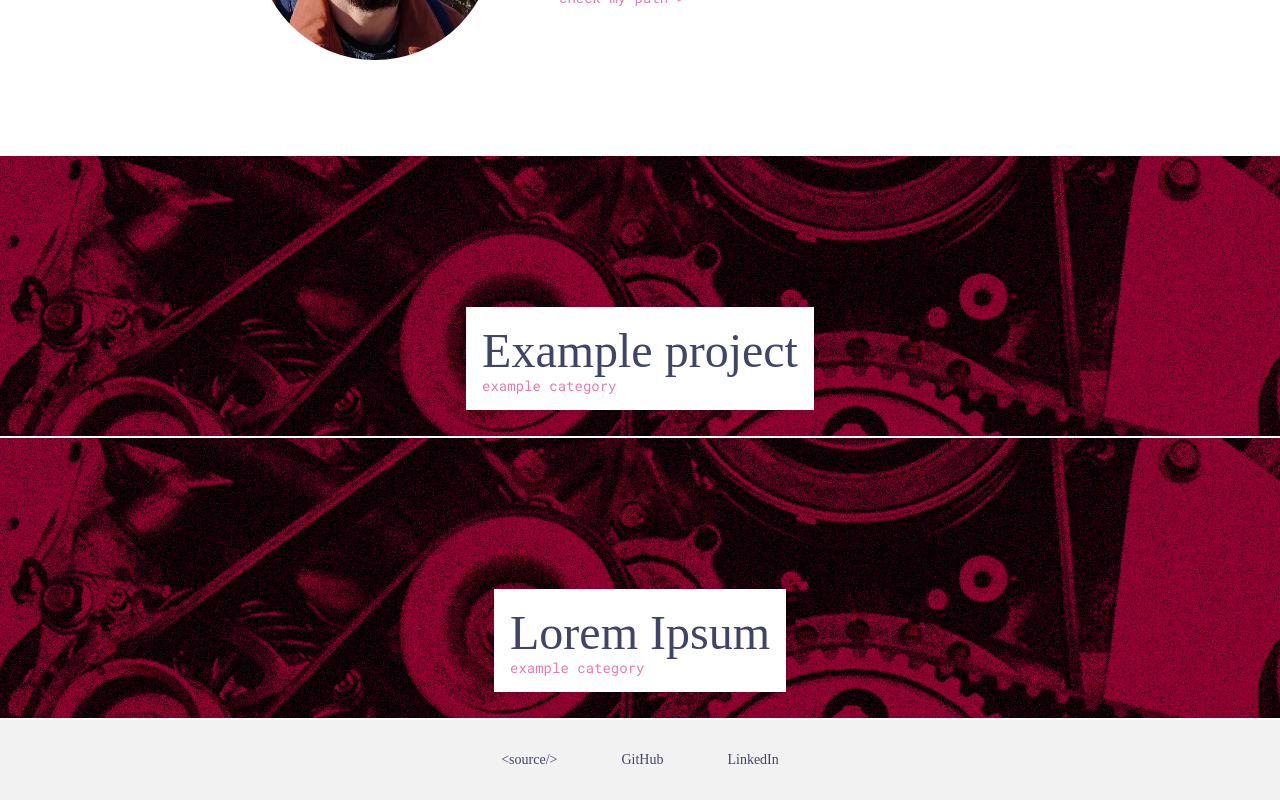
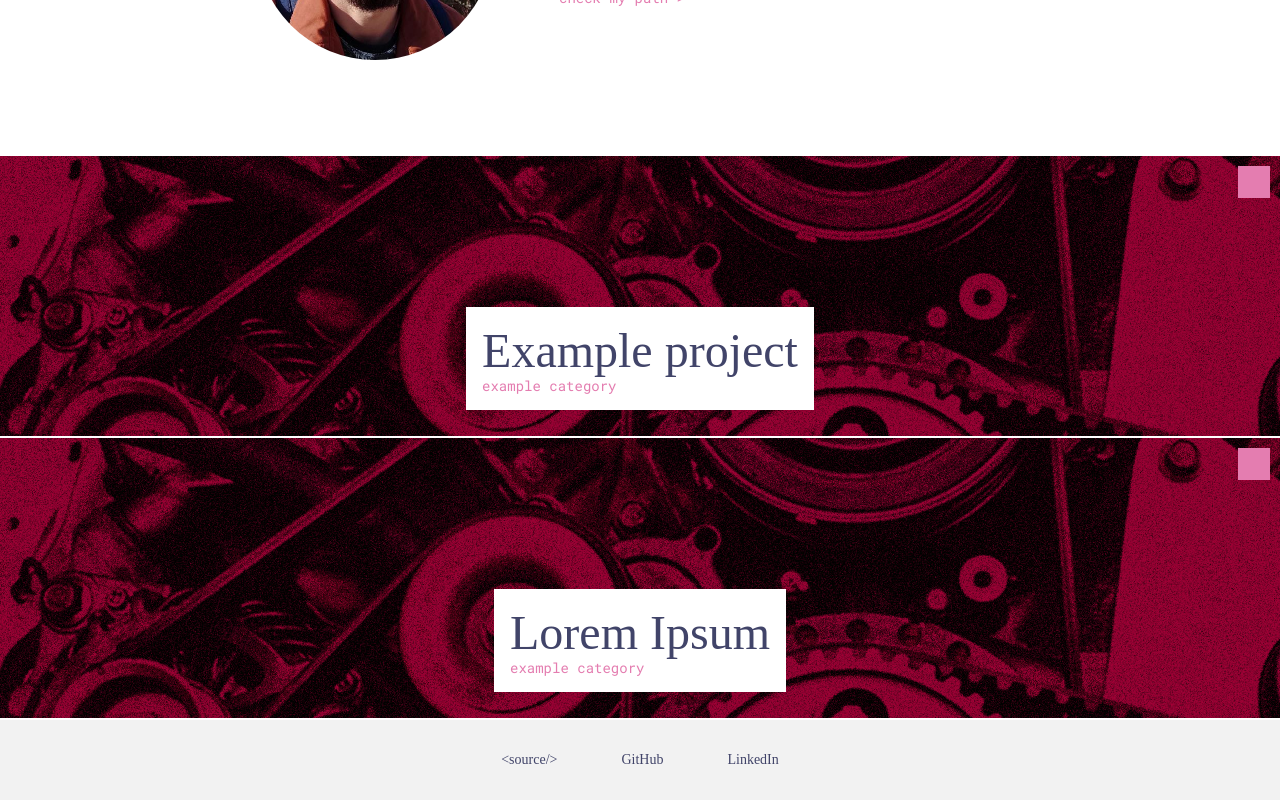
Before and after one commit to diegofelipece/nxt-diego-esteves, a Next.js app: page / in a window 1280 px wide. Shown: the part 1074-1874 px from the top of the page. Built offline with nearby package versions, Linux system fonts and the light colour scheme.

Commit message:
feat: start projects page

```diff
--- a/components/ProjectDetails.tsx
+++ b/components/ProjectDetails.tsx
@@ -1,17 +1,26 @@
+import { useRouter } from 'next/router';
 import styles from '../styles/components/ProjectDetails.module.scss';
-import { Project } from '../types/Project';
+import { ProjectExerpt } from '../types/Project';
 
 interface ProjectDetailsProps {
-  project: Project;
+  excerpt: ProjectExerpt;
 }
 
-const ProjectDetails = ({ project }: ProjectDetailsProps) => {
+const ProjectDetails = ({ excerpt }: ProjectDetailsProps) => {
+  const router = useRouter();
+
+  const onExpandClick = () => {
+    console.log('hey');
+    router.push(`/projects/${excerpt.slug}`);
+  }
+
   return (
     <div className={styles.project_details}>
-      <div className={styles.project_head} style={{backgroundImage: `url(${project.coverImage})`}}>
+      <div className={styles.project_head} style={{backgroundImage: `url(${excerpt.coverImage})`}}>
+        <button className={styles.project_head__expand} onClick={onExpandClick}></button>
         <div className={styles.project_head__box}>
-          <h3 className={styles.project_head__box__title}>{project.title}</h3>
-          <p className={styles.project_head__box__category}>{project.category}</p>
+          <h3 className={styles.project_head__box__title}>{excerpt.title}</h3>
+          <p className={styles.project_head__box__category}>{excerpt.category}</p>
         </div>
       </div>
     </div>
--- a/data/projects/_index.ts
+++ b/data/projects/_index.ts
@@ -1,10 +1,14 @@
-import { Project } from '../../types/Project';
-import example from './example';
-import loremIpsum from './loremIpsum';
+import { Project, ProjectExerpt } from '../../types/Project';
+import { example } from './example';
+import { loremIpsum } from './loremIpsum';
 
-const projects: Project[] = [
-  example,
-  loremIpsum,
-]
+const projects: {[slug: string]: Project} = {
+  [example.excerpt.slug]: example,
+  [loremIpsum.excerpt.slug]: loremIpsum,
+}
 
-export default projects;
+const exerpts: ProjectExerpt[] = Object.values(projects).map(project => project.excerpt);
+
+export const loader = (slug: string): Project => projects[slug];
+
+export default exerpts;
--- a/data/projects/example.ts
+++ b/data/projects/example.ts
@@ -1,10 +1,14 @@
-import { Project } from "../../types/Project";
+import { Project, ProjectExerpt } from "../../types/Project";
 
-const example: Project = {
+export const excerpt: ProjectExerpt = {
   slug: 'example',
   title: 'Example project',
   category: 'example category',
   coverImage: '/images/projects/cover-example.jpg'
 };
 
-export default example;
+export const example: Project = {
+  excerpt,
+};
+
+export default excerpt;
--- a/data/projects/loremIpsum.ts
+++ b/data/projects/loremIpsum.ts
@@ -1,10 +1,14 @@
-import { Project } from "../../types/Project";
+import { Project, ProjectExerpt } from "../../types/Project";
 
-const loremIpsum: Project = {
+export const excerpt: ProjectExerpt = {
   slug: 'lorem-ipsum',
   title: 'Lorem Ipsum',
   category: 'example category',
   coverImage: '/images/projects/cover-example.jpg'
 };
 
-export default loremIpsum;
+export const loremIpsum: Project = {
+  excerpt
+};
+
+export default excerpt;
--- a/pages/_app.tsx
+++ b/pages/_app.tsx
@@ -1,6 +1,7 @@
 import '../styles/globals.scss'
 import type { AppProps } from 'next/app'
 import Head from 'next/head'
+import Footer from '../components/Footer'
 
 function MyApp({ Component, pageProps }: AppProps) {
   return (
@@ -9,6 +10,7 @@ function MyApp({ Component, pageProps }: AppProps) {
         <link rel="icon" href="/favicon.ico" />
       </Head>
       <Component {...pageProps} />
+      <Footer />
     </>
   )
 }
--- a/pages/index.tsx
+++ b/pages/index.tsx
@@ -2,7 +2,6 @@ import type { NextPage } from 'next'
 import Head from 'next/head'
 import AboutMe from '../components/AboutMe';
 import BigBanner from '../components/BigBanner';
-import Footer from '../components/Footer';
 import ProjectDetails from '../components/ProjectDetails';
 import styles from '../styles/pages/Home.module.scss'
 import projects from '../data/projects/_index';
@@ -17,8 +16,7 @@ const Home: NextPage = () => {
       <main>
         <BigBanner />
         <AboutMe />
-        {projects.map(project => <ProjectDetails key={project.slug} project={project} />)}
-        <Footer />
+        {projects.map(projectExcerpt => <ProjectDetails key={projectExcerpt.slug} excerpt={projectExcerpt} />)}
       </main>
     </div>
   )
--- a/styles/components/ProjectDetails.module.scss
+++ b/styles/components/ProjectDetails.module.scss
@@ -13,6 +13,18 @@
   align-items: center;
   margin-bottom: 2px;
   padding: 26px 0;
+  position: relative;
+
+  &__expand {
+    background: $tertiary-color;
+    border: none;
+    width: 32px;
+    height: 32px;
+    position: absolute;
+    right: 10px;
+    top: 10px;
+    cursor: pointer;
+  }
 
   &__box {
     background-color: $white-color;
--- a/types/Project.ts
+++ b/types/Project.ts
@@ -1,4 +1,8 @@
 export interface Project {
+  excerpt: ProjectExerpt;
+}
+
+export interface ProjectExerpt {
   slug: string;
   title: string;
   category: string;
```
Also changed, not shown: pages/projects/[slug].tsx (+6 -3 lines).
